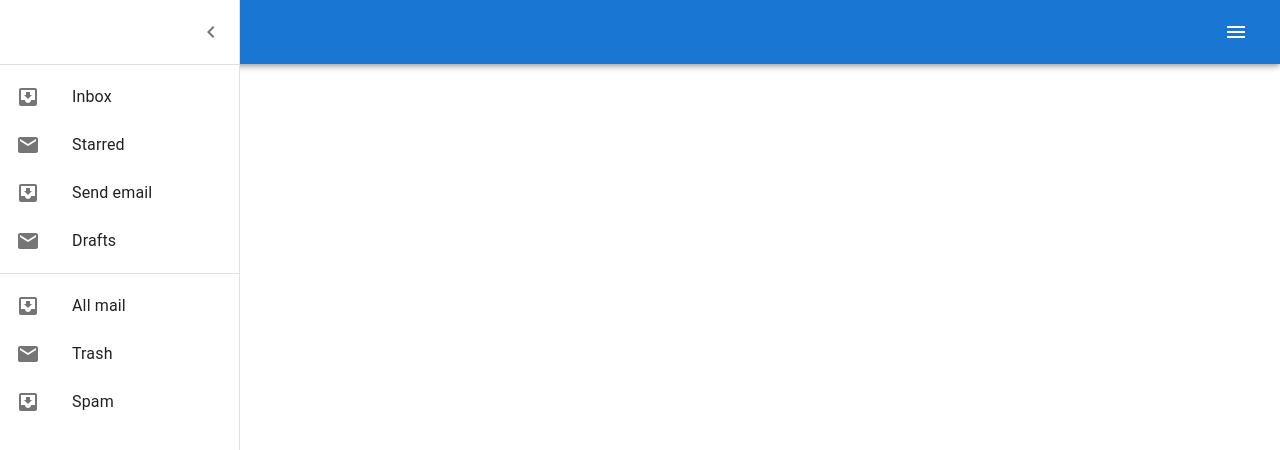
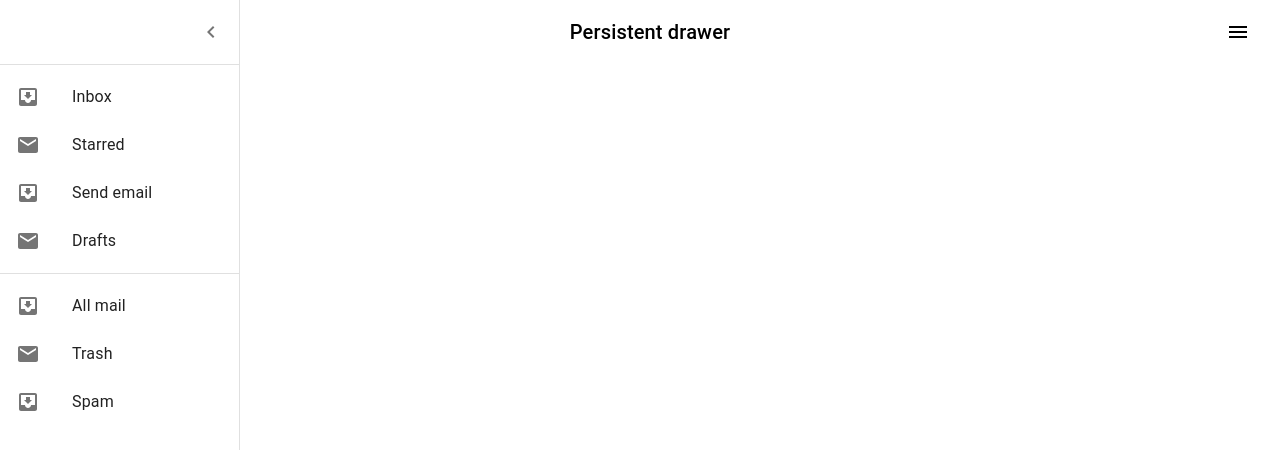
Before and after one commit to deni12345/Mine-Plan, a React (Create React App) app: page / in a window 1280 px wide. Both pictures are taken after a click on the button "open drawer". Shown: the top 450 px of the page. Built offline with nearby package versions, Linux system fonts and the light colour scheme.

Commit message:
LT#Udpate UI

```diff
--- a/package.json
+++ b/package.json
@@ -3,6 +3,10 @@
   "version": "0.1.0",
   "private": true,
   "dependencies": {
+    "@emotion/react": "^11.14.0",
+    "@emotion/styled": "^11.14.0",
+    "@mui/icons-material": "^6.2.1",
+    "@mui/material": "^6.2.1",
     "@testing-library/jest-dom": "^5.14.1",
     "@testing-library/react": "^13.0.0",
     "@testing-library/user-event": "^13.2.1",
--- a/src/view/Home.tsx
+++ b/src/view/Home.tsx
@@ -1,27 +1,15 @@
 import {
-  Divider,
-  Drawer,
   IconButton,
-  List,
-  ListItem,
-  ListItemButton,
-  ListItemIcon,
-  ListItemText,
+  Stack,
+  StackProps,
   styled,
   Toolbar,
   Typography,
-  useTheme,
 } from "@mui/material";
-import ChevronLeftIcon from "@mui/icons-material/ChevronLeft";
-import ChevronRightIcon from "@mui/icons-material/ChevronRight";
-import InboxIcon from "@mui/icons-material/MoveToInbox";
-import MailIcon from "@mui/icons-material/Mail";
-import MuiAppBar, { AppBarProps as MuiAppBarProps } from "@mui/material/AppBar";
 import Grid from "@mui/material/Grid2";
 import MenuIcon from "@mui/icons-material/Menu";
 import { useState } from "react";
-
-const drawerWidth = 240;
+import { MuiDrawer } from "./MuiDrawer";
 
 const Home = () => {
   const [open, setOpen] = useState(false);
@@ -36,17 +24,22 @@ const Home = () => {
 
   return (
     <Grid container direction={"column"} alignContent={"center"}>
-      <Grid>
-        <AppBar open={open} position="fixed">
+      <Grid flex={1} width={"100%"}>
+        <AppBar open={open}>
           <Toolbar>
-            <Typography variant="h6" noWrap flexGrow={1} component="div">
+            <Typography
+              variant="h6"
+              flex={1}
+              component="div"
+              textAlign="center"
+            >
               Persistent drawer
             </Typography>
             <IconButton
               color="inherit"
               aria-label="open drawer"
-              onClick={handleDrawerOpen}
-              marginRight={2}
+              onClick={open ? handleDrawerClose : handleDrawerOpen}
+              sx={{ marginRight: "12px", position: "absolute", right: 20 }}
             >
               <MenuIcon />
             </IconButton>
@@ -62,72 +55,11 @@ const Home = () => {
 
 export default Home;
 
-interface AppBarProps extends MuiAppBarProps {
+interface AppBarProps extends StackProps {
   open?: boolean;
 }
 
-interface MuiDrawerProps {
-  open?: boolean;
-  handleDrawerClose?: () => void;
-}
-
-const MuiDrawer = (props: MuiDrawerProps) => {
-  const theme = useTheme();
-  return (
-    <Drawer
-      sx={{
-        width: drawerWidth,
-        flexShrink: 0,
-        "& .MuiDrawer-paper": {
-          width: drawerWidth,
-          boxSizing: "border-box",
-        },
-      }}
-      zIndex={10}
-      variant="persistent"
-      anchor="left"
-      open={props.open}
-    >
-      <DrawerHeader>
-        <IconButton onClick={props.handleDrawerClose}>
-          {theme.direction === "ltr" ? (
-            <ChevronLeftIcon />
-          ) : (
-            <ChevronRightIcon />
-          )}
-        </IconButton>
-      </DrawerHeader>
-      <Divider />
-      <List>
-        {["Inbox", "Starred", "Send email", "Drafts"].map((text, index) => (
-          <ListItem key={text} disablePadding>
-            <ListItemButton>
-              <ListItemIcon>
-                {index % 2 === 0 ? <InboxIcon /> : <MailIcon />}
-              </ListItemIcon>
-              <ListItemText primary={text} />
-            </ListItemButton>
-          </ListItem>
-        ))}
-      </List>
-      <Divider />
-      <List>
-        {["All mail", "Trash", "Spam"].map((text, index) => (
-          <ListItem key={text} disablePadding>
-            <ListItemButton>
-              <ListItemIcon>
-                {index % 2 === 0 ? <InboxIcon /> : <MailIcon />}
-              </ListItemIcon>
-              <ListItemText primary={text} />
-            </ListItemButton>
-          </ListItem>
-        ))}
-      </List>
-    </Drawer>
-  );
-};
-
-const AppBar = styled(MuiAppBar, {
+const AppBar = styled(Stack, {
   shouldForwardProp: (prop) => prop !== "open",
 })<AppBarProps>(({ theme }) => ({
   transition: theme.transitions.create(["margin", "width"], {
@@ -140,7 +72,7 @@ const AppBar = styled(MuiAppBar, {
       style: {
         width: "100%",
         marginLeft: "10px",
-        transition: theme.transitions.create(["margin", "width"], {
+        transition: theme.transitions.create(["margin"], {
           easing: theme.transitions.easing.easeOut,
           duration: theme.transitions.duration.enteringScreen,
         }),
@@ -148,12 +80,3 @@ const AppBar = styled(MuiAppBar, {
     },
   ],
 }));
-
-const DrawerHeader = styled("div")(({ theme }) => ({
-  display: "flex",
-  alignItems: "center",
-  padding: theme.spacing(0, 1),
-  // necessary for content to be below app bar
-  ...theme.mixins.toolbar,
-  justifyContent: "flex-end",
-}));
--- /dev/null
+++ b/src/view/MuiDrawer.tsx
@@ -0,0 +1,88 @@
+import ChevronLeftIcon from "@mui/icons-material/ChevronLeft";
+import ChevronRightIcon from "@mui/icons-material/ChevronRight";
+import MailIcon from "@mui/icons-material/Mail";
+import InboxIcon from "@mui/icons-material/MoveToInbox";
+import { styled } from "@mui/material/styles";
+import {
+  Divider,
+  Drawer,
+  IconButton,
+  List,
+  ListItem,
+  ListItemButton,
+  ListItemIcon,
+  ListItemText,
+  useTheme,
+} from "@mui/material";
+
+const drawerWidth = 240;
+
+interface MuiDrawerProps {
+  open?: boolean;
+  handleDrawerClose?: () => void;
+}
+
+export const MuiDrawer = (props: MuiDrawerProps) => {
+  const theme = useTheme();
+  return (
+    <Drawer
+      sx={{
+        width: drawerWidth,
+        flexShrink: 0,
+        "& .MuiDrawer-paper": {
+          width: drawerWidth,
+          boxSizing: "border-box",
+        },
+        zIndex: 10,
+      }}
+      variant="persistent"
+      anchor="left"
+      open={props.open}
+    >
+      <DrawerHeader>
+        <IconButton onClick={props.handleDrawerClose}>
+          {theme.direction === "ltr" ? (
+            <ChevronLeftIcon />
+          ) : (
+            <ChevronRightIcon />
+          )}
+        </IconButton>
+      </DrawerHeader>
+      <Divider />
+      <List>
+        {["Inbox", "Starred", "Send email", "Drafts"].map((text, index) => (
+          <ListItem key={text} disablePadding>
+            <ListItemButton>
+              <ListItemIcon>
+                {index % 2 === 0 ? <InboxIcon /> : <MailIcon />}
+              </ListItemIcon>
+              <ListItemText primary={text} />
+            </ListItemButton>
+          </ListItem>
+        ))}
+      </List>
+      <Divider />
+      <List>
+        {["All mail", "Trash", "Spam"].map((text, index) => (
+          <ListItem key={text} disablePadding>
+            <ListItemButton>
+              <ListItemIcon>
+                {index % 2 === 0 ? <InboxIcon /> : <MailIcon />}
+              </ListItemIcon>
+              <ListItemText primary={text} />
+            </ListItemButton>
+          </ListItem>
+        ))}
+      </List>
+    </Drawer>
+  );
+};
+
+const DrawerHeader = styled("div")(({ theme }) => ({
+  display: "flex",
+  alignItems: "center",
+  padding: theme.spacing(0, 1),
+  // necessary for content to be below app bar
+  ...theme.mixins.toolbar,
+  justifyContent: "flex-end",
+}));
```
Also changed, not shown: 1 other file (tests, documents, lock files or other folders).
